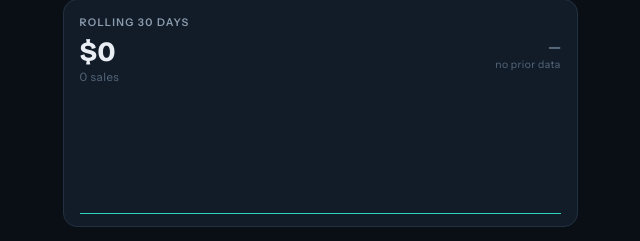
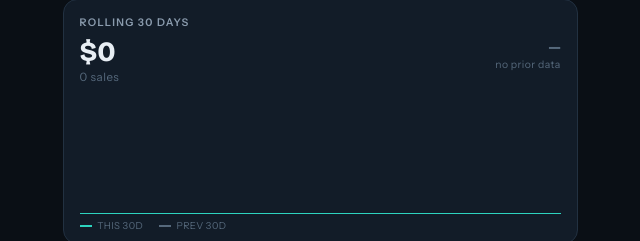
Before and after one commit to Loyal-cellx/sandbag-holder-project, a Flask app: page / in a window 1280 px wide. Shown: the part 760-1001 px from the top of the page, without its empty margins (55-695 px from the left). Run offline with Flask 3, Linux system fonts and the light colour scheme; data that the repository does not hold is empty.

Commit message:
rolling-30 tile: dual cumulative trajectory vs prior 30d

```diff
--- a/sales-tracker/database.py
+++ b/sales-tracker/database.py
@@ -209,6 +209,7 @@ def get_stats():
     rolling_30_count = 0
     prev_30_revenue = 0.0
     daily_rolling = {}
+    daily_prev = {}
     for r in rolling_window_rows:
         if r["date"] >= cutoff_30:
             rolling_30_revenue += r["amount"]
@@ -216,6 +217,7 @@ def get_stats():
             daily_rolling[r["date"]] = daily_rolling.get(r["date"], 0.0) + r["amount"]
         else:
             prev_30_revenue += r["amount"]
+            daily_prev[r["date"]] = daily_prev.get(r["date"], 0.0) + r["amount"]
 
     rolling_30_delta_pct = (
         (rolling_30_revenue - prev_30_revenue) / prev_30_revenue * 100
@@ -223,6 +225,10 @@ def get_stats():
     )
     rolling_30_daily = [
         round(daily_rolling.get((today_d - timedelta(days=29 - i)).isoformat(), 0.0), 2)
+        for i in range(30)
+    ]
+    prev_30_daily = [
+        round(daily_prev.get((today_d - timedelta(days=59 - i)).isoformat(), 0.0), 2)
         for i in range(30)
     ]
 
@@ -278,6 +284,7 @@ def get_stats():
         "rolling_30_count": rolling_30_count,
         "rolling_30_delta_pct": round(rolling_30_delta_pct, 1) if rolling_30_delta_pct is not None else None,
         "rolling_30_daily": rolling_30_daily,
+        "prev_30_daily": prev_30_daily,
     }
 
 
--- a/sales-tracker/templates/index.html
+++ b/sales-tracker/templates/index.html
@@ -84,6 +84,11 @@
   .chart-col-stack > .chart-card { flex: 0 1 auto; }
   .chart-col-stack > .rolling-card { flex: 0 1 auto; }
   .r30-chart { position: relative; height: 120px; }
+  .r30-legend { display: flex; gap: 1rem; margin-top: .4rem; font-size: .6rem; color: var(--faint); letter-spacing: .04em; text-transform: uppercase; }
+  .r30-legend span { display: inline-flex; align-items: center; gap: .35rem; }
+  .r30-legend .sw { width: 12px; height: 0; border-top-width: 2px; border-top-style: solid; }
+  .r30-legend .sw-now  { border-top-color: var(--water); }
+  .r30-legend .sw-prev { border-top-color: var(--faint); border-top-style: dashed; }
   .r30-top { display: flex; justify-content: space-between; align-items: flex-start; gap: .75rem; margin-bottom: .6rem; }
   .r30-num { font-family: var(--font-display); font-weight: 800; font-size: 1.75rem; color: var(--text); line-height: 1; }
   .r30-sub { font-size: .72rem; color: var(--faint); margin-top: .25rem; letter-spacing: .04em; }
@@ -323,6 +328,10 @@
         {% endif %}
       </div>
       <div class="r30-chart"><canvas id="chartRolling30"></canvas></div>
+      <div class="r30-legend">
+        <span><span class="sw sw-now"></span>This 30d</span>
+        <span><span class="sw sw-prev"></span>Prev 30d</span>
+      </div>
     </div>
   </div>
   <div class="chart-card reveal" style="animation-delay:140ms">
@@ -619,23 +628,33 @@ new Chart(document.getElementById('chartState'), {
   }
 });
 
-// Rolling 30-day sparkline
+// Rolling 30-day cumulative trajectory: this 30d vs prev 30d
 (function() {
   const el = document.getElementById('chartRolling30');
   if (!el || !stats.rolling_30_daily) return;
+  const cumulative = arr => { let s = 0; return arr.map(v => s += v); };
+  const labels = stats.rolling_30_daily.map((_, i) => i);
+  const datasets = [];
+  if (stats.prev_30_daily) {
+    datasets.push({
+      data: cumulative(stats.prev_30_daily),
+      borderColor: C('--faint'),
+      borderDash: [4, 4], fill: false,
+      tension: 0, pointRadius: 0, borderWidth: 1.5, order: 1,
+    });
+  }
+  datasets.push({
+    data: cumulative(stats.rolling_30_daily),
+    borderColor: C('--water'),
+    backgroundColor: 'rgba(45,212,191,0.14)',
+    fill: true, tension: 0, pointRadius: 0, borderWidth: 2, order: 0,
+  });
   new Chart(el.getContext('2d'), {
     type: 'line',
-    data: {
-      labels: stats.rolling_30_daily.map((_, i) => i),
-      datasets: [{
-        data: stats.rolling_30_daily,
-        borderColor: C('--water'),
-        backgroundColor: 'rgba(45,212,191,0.14)',
-        fill: true, tension: 0.35, pointRadius: 0, borderWidth: 2,
-      }],
-    },
+    data: { labels, datasets },
     options: {
       responsive: true, maintainAspectRatio: false,
+      animation: REDUCED ? false : undefined,
       plugins: { legend: { display: false }, tooltip: { enabled: false }, datalabels: { display: false } },
       scales: { x: { display: false }, y: { display: false, beginAtZero: true } },
     },
```
Also changed, not shown: CLAUDE.md (+1 -0 lines).
